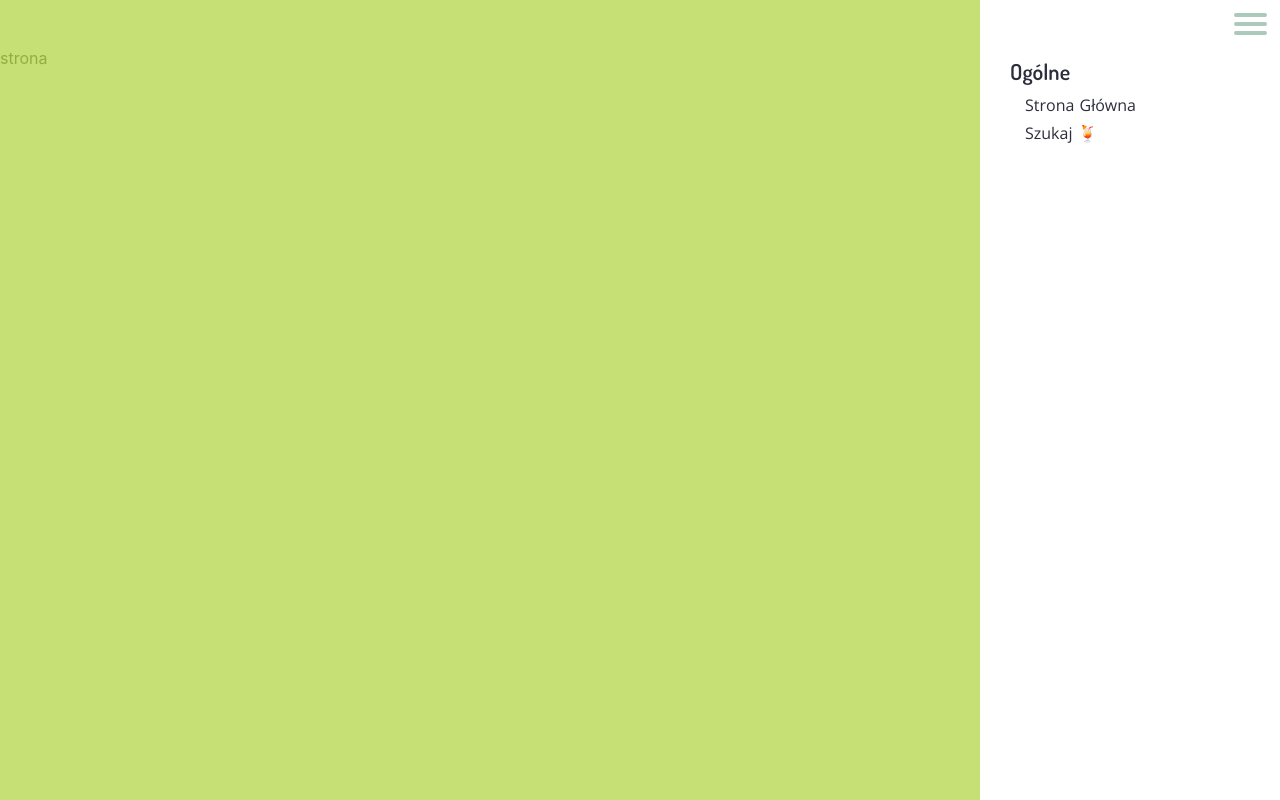
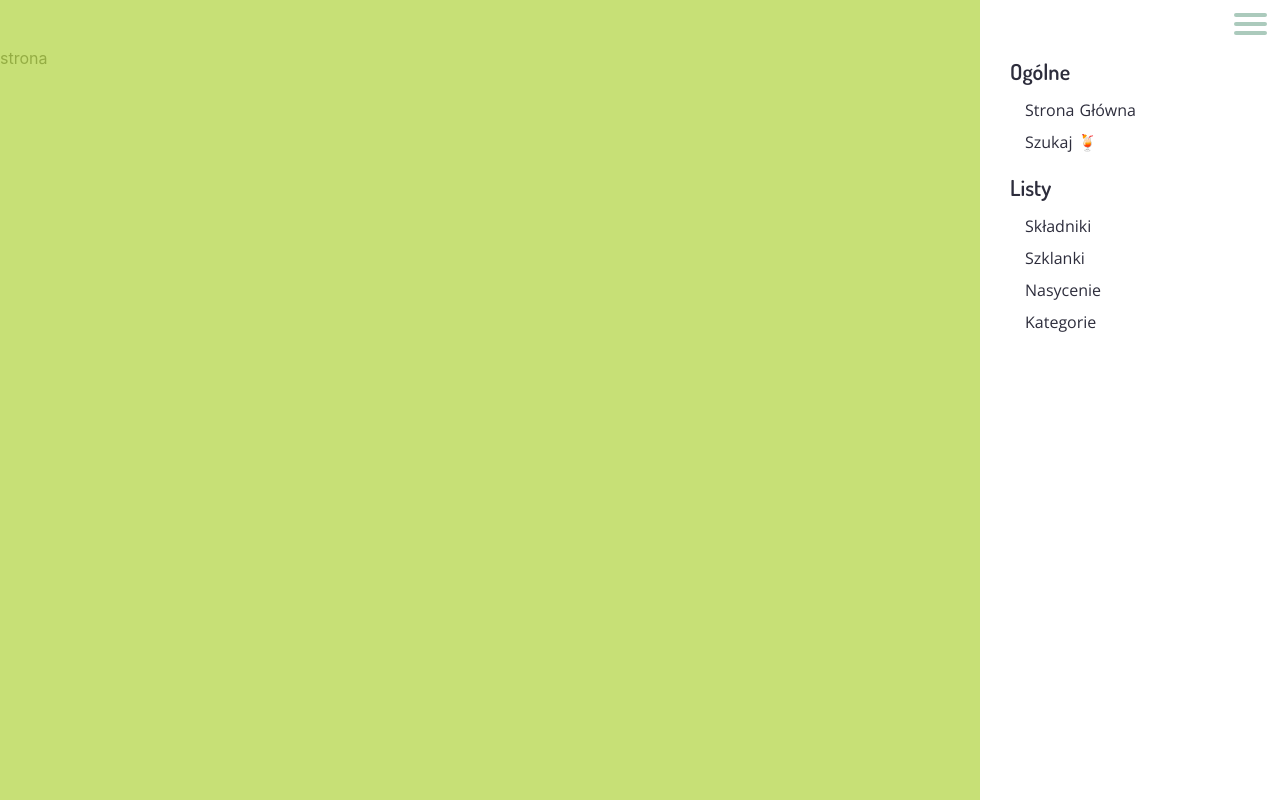
Before and after one commit to kanapka94/praca_magisterska_nuxt, a Nuxt app: page / in a window 1280 px wide. Built offline with nearby package versions, Linux system fonts and the light colour scheme.

Commit message:
fill menu with links

```diff
--- a/components/general/TheMenu/Links.vue
+++ b/components/general/TheMenu/Links.vue
@@ -11,6 +11,29 @@
         <li class="item">
           <link-component href="/wyszukaj">
             Szukaj 🍹
+          </link-component>
+        </li>
+      </ul>
+      <p class="title">Listy</p>
+      <ul>
+        <li class="item">
+          <link-component href="/lista/skladniki">
+            Składniki
+          </link-component>
+        </li>
+        <li class="item">
+          <link-component href="/lista/szklanki">
+            Szklanki
+          </link-component>
+        </li>
+        <li class="item">
+          <link-component href="/lista/nasycenie">
+            Nasycenie
+          </link-component>
+        </li>
+        <li class="item">
+          <link-component href="/lista/kategorie">
+            Kategorie
           </link-component>
         </li>
       </ul>
@@ -31,7 +54,7 @@
     max-width: 300px;
     width: 100%;
     height: 100vh;
-    padding: 60px 30px;
+    padding: 40px 30px;
     float: right;
     background-color: #fff;
   }
@@ -41,12 +64,12 @@
   }
 
   .title {
-    margin-bottom: 15px;
+    margin: 20px 0;
   }
 
   .link {
     display: block;
     margin-left: 15px;
-    margin-bottom: 6px;
+    margin-bottom: 10px;
   }
 </style>
```
